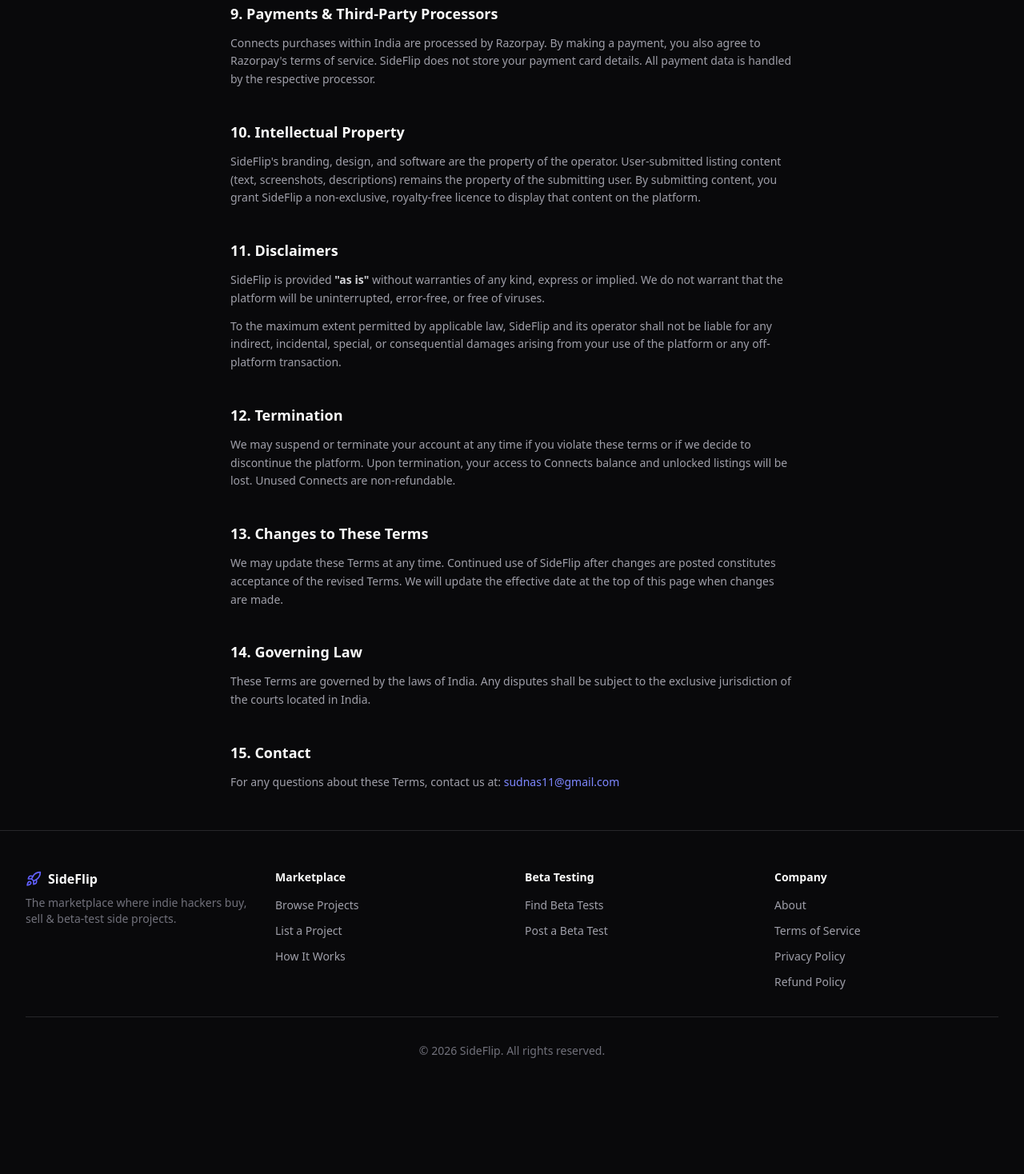
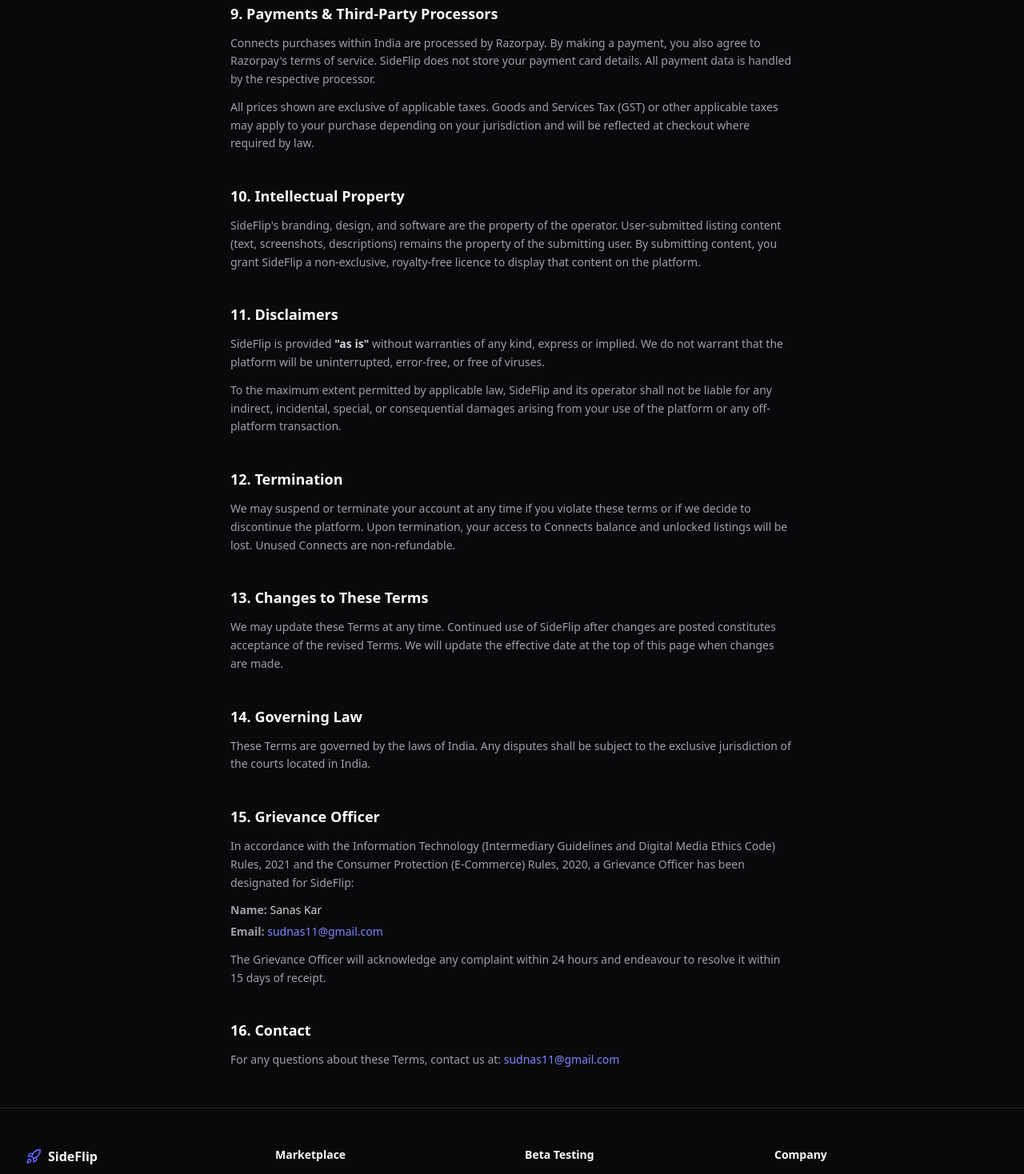
Before and after one commit to nas-say/marketplace, a Next.js app: page /terms in a window 1280 px wide. Shown: the part 2180-3648 px from the top of the page at 80% size. Before the commit the page ends 3552 px from the top, so only its background shows below. Built offline with nearby package versions, Linux system fonts and the light colour scheme; no server answers.

Commit message:
Update legal pages with compliance and tax disclosures

```diff
--- a/src/app/privacy/page.tsx
+++ b/src/app/privacy/page.tsx
@@ -195,7 +195,13 @@
             <li>Object to processing of your data.</li>
           </ul>
           <p className="mt-3">
-            To exercise these rights, email us at{" "}
+            Users in India may also exercise rights under the{" "}
+            <strong className="text-zinc-300">Digital Personal Data Protection Act, 2023 (DPDPA)</strong>,
+            including the right to access, correct, and erase personal data processed by SideFlip,
+            and the right to nominate a representative for data-related requests.
+          </p>
+          <p className="mt-3">
+            To exercise any of these rights, email us at{" "}
             <a href={`mailto:${CONTACT_EMAIL}`} className="text-indigo-400 hover:text-indigo-300">
               {CONTACT_EMAIL}
             </a>
--- a/src/app/terms/page.tsx
+++ b/src/app/terms/page.tsx
@@ -153,6 +153,11 @@
             you also agree to Razorpay&apos;s terms of service. SideFlip does not store your payment
             card details. All payment data is handled by the respective processor.
           </p>
+          <p className="mt-3">
+            All prices shown are exclusive of applicable taxes. Goods and Services Tax (GST) or
+            other applicable taxes may apply to your purchase depending on your jurisdiction and
+            will be reflected at checkout where required by law.
+          </p>
         </section>
 
         <section>
@@ -207,7 +212,28 @@
         </section>
 
         <section>
-          <h2 className="text-lg font-semibold text-zinc-50 mb-3">15. Contact</h2>
+          <h2 className="text-lg font-semibold text-zinc-50 mb-3">15. Grievance Officer</h2>
+          <p className="mb-3">
+            In accordance with the Information Technology (Intermediary Guidelines and Digital
+            Media Ethics Code) Rules, 2021 and the Consumer Protection (E-Commerce) Rules, 2020,
+            a Grievance Officer has been designated for SideFlip:
+          </p>
+          <ul className="list-none space-y-1 text-zinc-300">
+            <li><strong className="text-zinc-400">Name:</strong> Sanas Kar</li>
+            <li><strong className="text-zinc-400">Email:</strong>{" "}
+              <a href={`mailto:${CONTACT_EMAIL}`} className="text-indigo-400 hover:text-indigo-300">
+                {CONTACT_EMAIL}
+              </a>
+            </li>
+          </ul>
+          <p className="mt-3">
+            The Grievance Officer will acknowledge any complaint within 24 hours and endeavour
+            to resolve it within 15 days of receipt.
+          </p>
+        </section>
+
+        <section>
+          <h2 className="text-lg font-semibold text-zinc-50 mb-3">16. Contact</h2>
           <p>
             For any questions about these Terms, contact us at:{" "}
             <a
```
